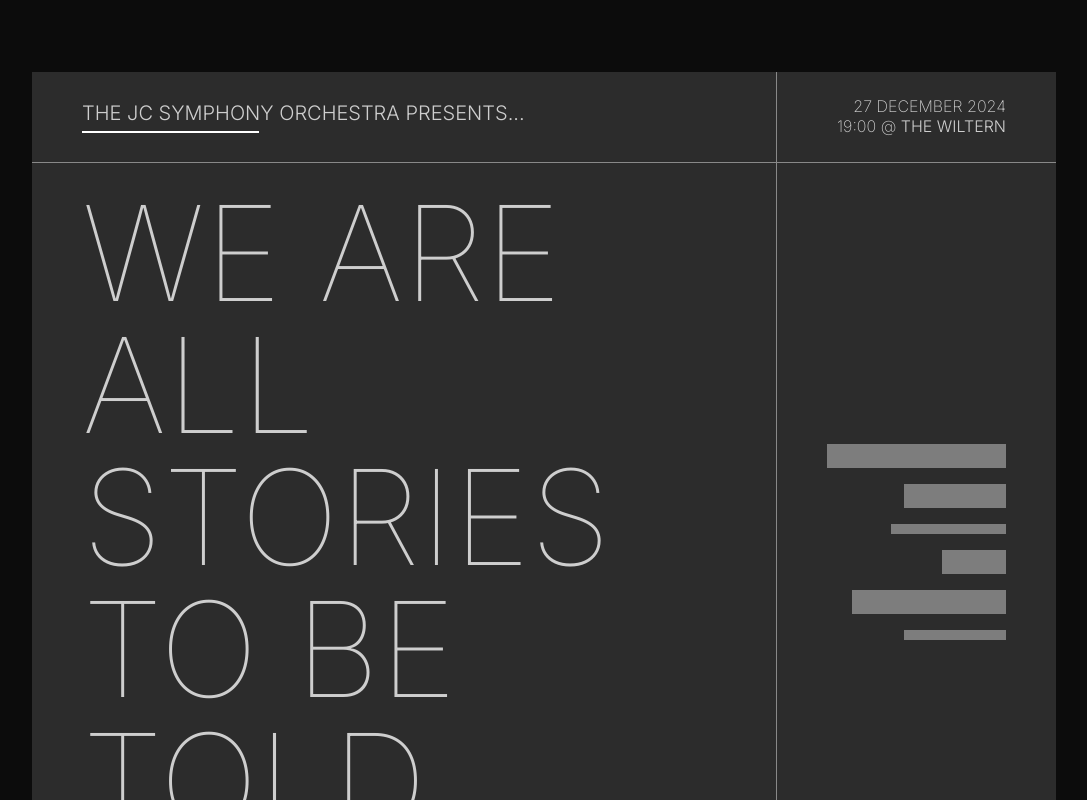
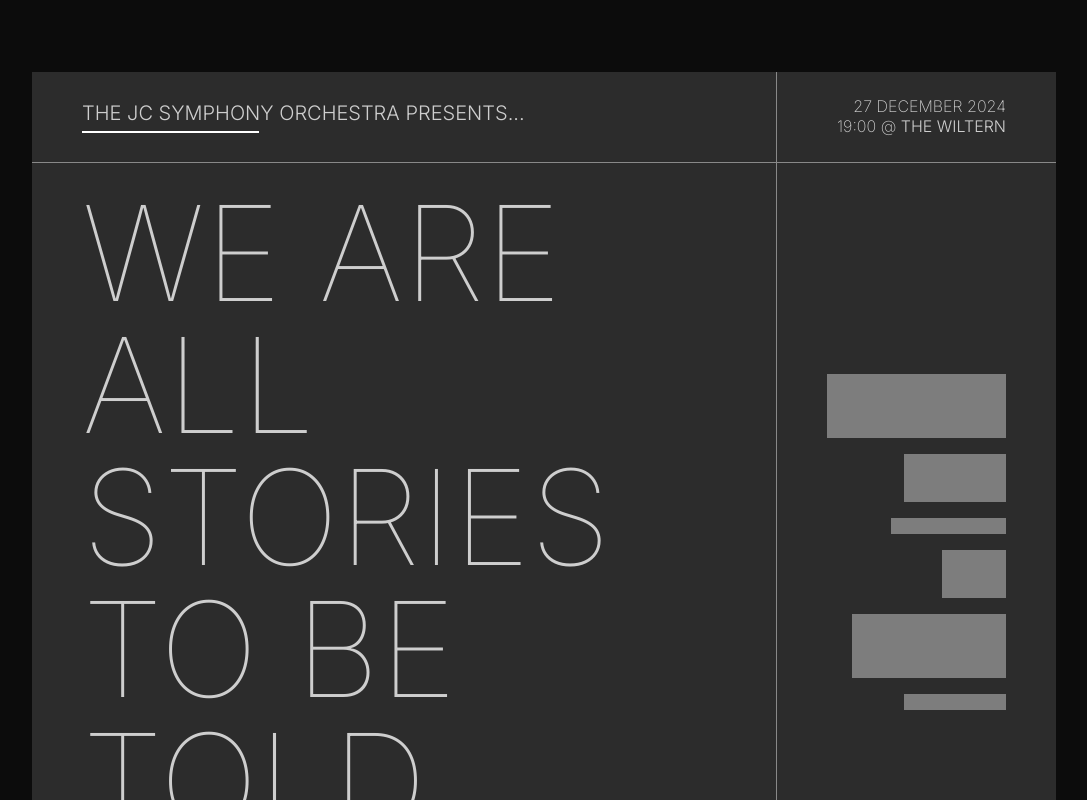
Before and after one commit to jchdesign/portfolio, a React (Create React App) app: page / in a window 1280 px wide. Shown: the top 800 px of the page, without its empty margins (96-1183 px from the left). Built offline with nearby package versions, Linux system fonts and the light colour scheme.

Commit message:
gh pages package.json

```diff
--- a/package.json
+++ b/package.json
@@ -1,6 +1,7 @@
 {
   "name": "portfolio",
   "version": "0.1.0",
+  "homepage": "http://joedoe.github.io/your-app",
   "private": true,
   "dependencies": {
     "cra-template": "1.2.0",
@@ -13,7 +14,9 @@
     "start": "react-scripts start",
     "build": "react-scripts build",
     "test": "react-scripts test",
-    "eject": "react-scripts eject"
+    "eject": "react-scripts eject",
+    "predeploy": "npm run build",
+    "deploy": "gh-pages -d build"
   },
   "eslintConfig": {
     "extends": [
@@ -34,6 +37,7 @@
     ]
   },
   "devDependencies": {
+    "gh-pages": "^6.3.0",
     "web-vitals": "^4.2.4"
   }
 }
--- a/src/index.css
+++ b/src/index.css
@@ -220,37 +220,37 @@ p {
 
 .grid-item > .block-container-1 > .block1 {
   width: 14vw;
-  height: 24px;
+  height: 8vh;
   background-color: var(--block-primary);
 }
 
 .grid-item > .block-container-1 > .block2 {
   width: 8vw;
-  height: 24px;
+  height: 6vh;
   background-color: var(--block-primary);
 }
 
 .grid-item > .block-container-1 > .block3 {
   width: 9vw;
-  height: 10px;
+  height: 2vh;
   background-color: var(--block-primary);
 }
 
 .grid-item > .block-container-1 > .block4 {
   width: 5vw;
-  height: 24px;
+  height: 6vh;
   background-color: var(--block-primary);
 }
 
 .grid-item > .block-container-1 > .block5 {
   width: 12vw;
-  height: 24px;
+  height: 8vh;
   background-color: var(--block-primary);
 }
 
 .grid-item > .block-container-1 > .block6 {
   width: 8vw;
-  height: 10px;
+  height: 2vh;
   background-color: var(--block-primary);
 }
 
```
Also changed, not shown: 1 other file (tests, documents, lock files or other folders).
